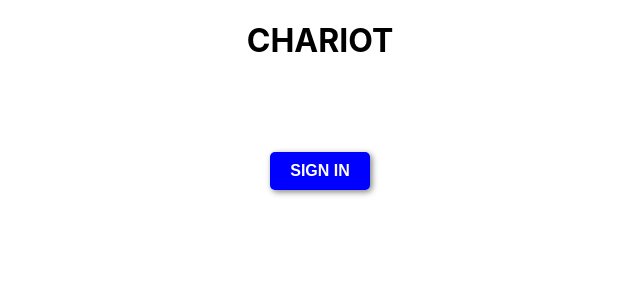
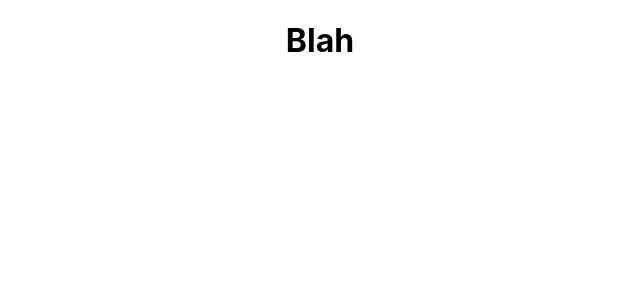
Before and after one commit to Team-14-Chariot/chariot-webapp, a React (Create React App) app in the folder Chariot/: page /page in a window 1280 px wide. Shown: the top 300 px of the page, without its empty margins (320-960 px from the left). Built offline with nearby package versions, Linux system fonts and the light colour scheme.

Commit message:
added '/page' navigation route

```diff
--- a/Chariot/package.json
+++ b/Chariot/package.json
@@ -6,9 +6,13 @@
     "@testing-library/jest-dom": "^5.16.5",
     "@testing-library/react": "^13.4.0",
     "@testing-library/user-event": "^13.5.0",
+    "localforage": "^1.10.0",
+    "match-sorter": "^6.3.1",
     "react": "^18.2.0",
     "react-dom": "^18.2.0",
+    "react-router-dom": "^6.4.1",
     "react-scripts": "5.0.1",
+    "sort-by": "^1.2.0",
     "web-vitals": "^2.1.4"
   },
   "scripts": {
--- a/Chariot/src/index.js
+++ b/Chariot/src/index.js
@@ -1,13 +1,29 @@
 import React from 'react';
-import ReactDOM from 'react-dom/client';
+import ReactDOM from "react-dom/client";
+import {
+  createBrowserRouter,
+  RouterProvider,
+  Route,
+} from "react-router-dom";
 import './index.css';
-import App from './App';
+import HomePageGeneric from './routes/home-page-generic';
+import Page from './routes/page1';
 import reportWebVitals from './reportWebVitals';
 
-const root = ReactDOM.createRoot(document.getElementById('root'));
-root.render(
+const router = createBrowserRouter([
+  {
+    path: "/",
+    element: <HomePageGeneric />,
+  },
+  {
+    path: "page/",
+    element: <Page />
+  }
+]);
+
+ReactDOM.createRoot(document.getElementById("root")).render(
   <React.StrictMode>
-    <App />
+    <RouterProvider router={router} />
   </React.StrictMode>
 );
 
--- /dev/null
+++ b/Chariot/src/routes/home-page-generic.css
@@ -0,0 +1,13 @@
+.container{
+    display: flex;
+    flex-direction: column;
+    align-items: center;
+    }
+    .inner-container{
+    display: flex;
+    flex-direction: row;
+    width: 60%;
+    padding: 70px;
+    justify-content: space-evenly;
+    align-items: center;
+    }
--- /dev/null
+++ b/Chariot/src/routes/home-page-generic.js
@@ -0,0 +1,13 @@
+import './home-page-generic.css';
+import SignInButton from '../components/buttons/SignInButton';
+function HomePageGeneric() {
+return (
+<div className="container">
+  <h1>CHARIOT</h1>
+  <div className="inner-container">
+   <SignInButton/>
+  </div>
+ </div>
+);
+}
+export default HomePageGeneric;
--- /dev/null
+++ b/Chariot/src/routes/page1.css
@@ -0,0 +1,13 @@
+.container{
+    display: flex;
+    flex-direction: column;
+    align-items: center;
+    }
+    .inner-container{
+    display: flex;
+    flex-direction: row;
+    width: 60%;
+    padding: 70px;
+    justify-content: space-evenly;
+    align-items: center;
+    }
--- /dev/null
+++ b/Chariot/src/routes/page1.js
@@ -0,0 +1,9 @@
+import './page1.css';
+function Page() {
+return (
+<div className="container">
+  <h1>Blah</h1>
+ </div>
+);
+}
+export default Page;
```
Also changed, not shown: 1 other file (tests, documents, lock files or other folders).
